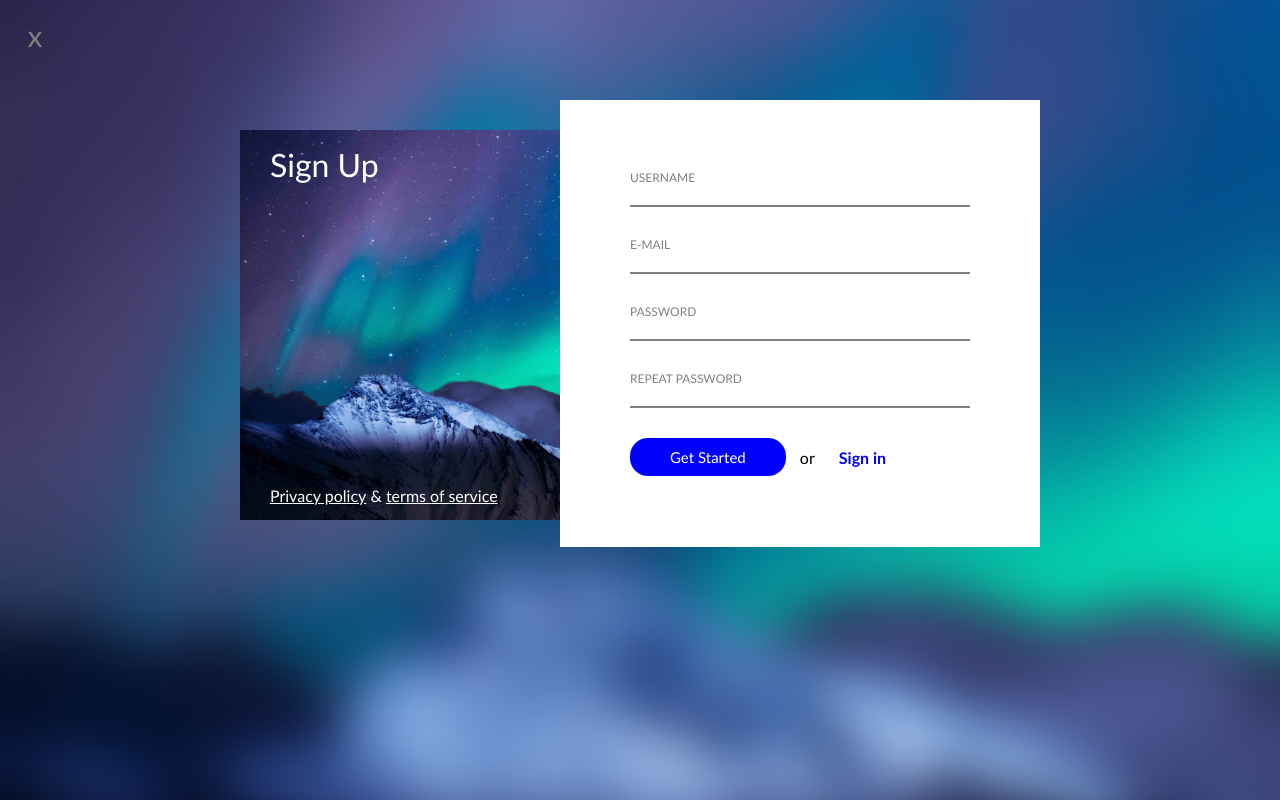
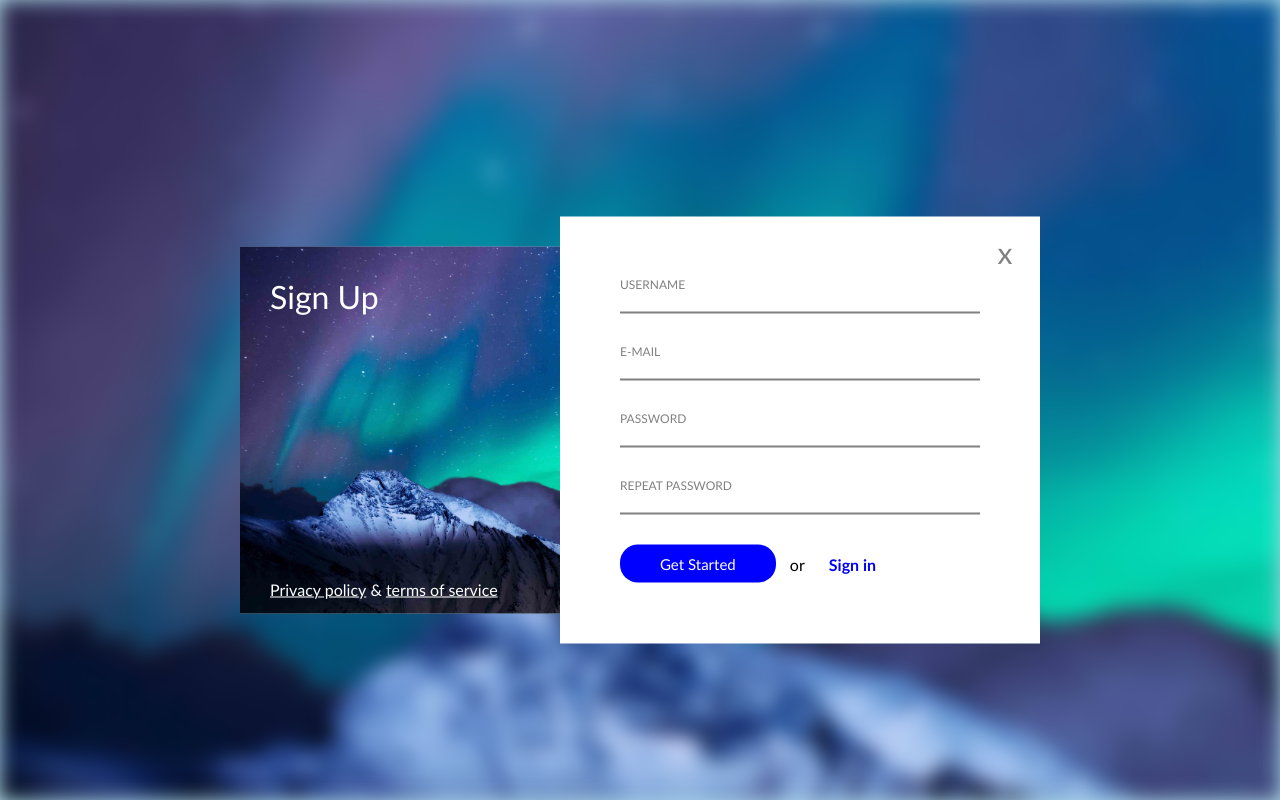
Before and after one commit to Edvinas-S/4-sign-up, a plain HTML site: page index.html in a window 1280 px wide. Drawn offline with Linux system fonts and the light colour scheme.

Commit message:
Positions and background pictures

```diff
--- a/css/style.css
+++ b/css/style.css
@@ -1,30 +1,42 @@
 body {
-    background-image: url(../img/picture_blur.jpg);
+    background-color: lightblue;
+    position: relative;
+    }
+    .bg {
+        width: 100%;
+        height: 100vh;
+        background-image: url(../img/picture.jpg);
         background-position: center;
         background-repeat: no-repeat;
         background-size: cover;
-    background-attachment: fixed;
+        filter: blur(10px);
     }
         main {
             width: 800px;
-        margin-top: 100px;
-        margin-left: calc(50% - 400px);
+            margin-top: 30px;
+            position: absolute;
+            top: 50%;
+            left: 50%;
+            transform: translate(-50%, -50%);
         }
             .left {
+                background-color: lightblue;
                 background-image: url(../img/picture.jpg);
                 background-size: cover;
+                background-position: center;
+                background-repeat: no-repeat;
                 width: 40%;
-            height: 390px;
                 float: left;
-            position: relative;
+                position: absolute;
                 top: 30px;
+                bottom: 30px;
             }
                 h1 {
                     color: #fff;
                     font-weight: lighter;
                     text-transform: capitalize;
                     position: absolute;
-                top: 15px;
+                    top: 30px;
                     left: 30px;
                 }
                 .links {
@@ -33,22 +45,20 @@ body {
                     bottom: 15px;
                     left: 30px;
                 }
-            .spanLeft {
-
-            }
                 .privacy {
                     color: #fff;
                 }
                     .right {
                         background-color: #fff;
                         width: 60%;
-                    float: left;
-                    padding: 70px;
+                        float: right;
+                        padding: 60px;
+                        position: relative;
                     }
                         .close {
                             position: absolute;
                             top: 0px;
-                        left: 0px;
+                            right: 0px;
                             line-height: 70px;
                             width: 70px;
                             text-align: center;
--- a/index.html
+++ b/index.html
@@ -9,6 +9,7 @@
     <title>Sign up</title>
 </head>
 <body>
+    <div class="bg"></div>
     <main>
         <div class="left">
             <h1>Sign up</h1>
```
Also changed, not shown: img/picture_blur.jpg (deleted). Lines whose indentation alone changed are shown as unchanged.
